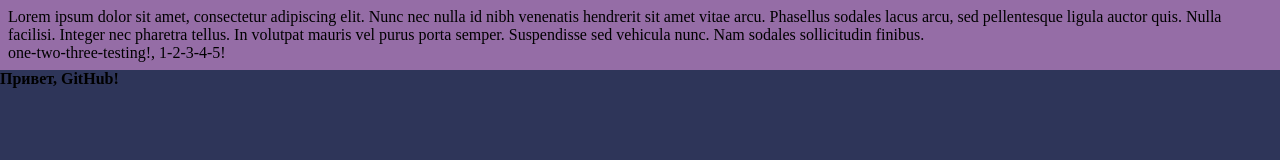
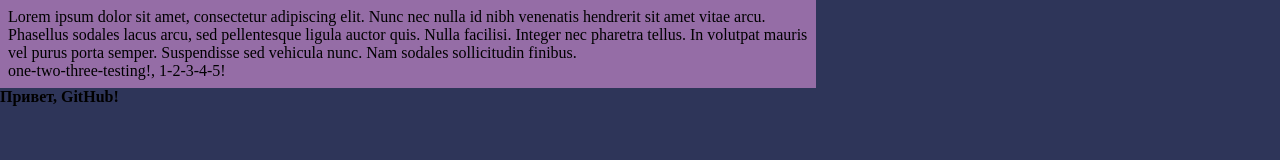
Before and after one commit to IDontCareMe/testingGitHubActions, a plain HTML site: page index.html in a window 1280 px wide. Drawn offline with Linux system fonts and the light colour scheme.

Commit message:
Update style.css

```diff
--- a/css/style.css
+++ b/css/style.css
@@ -12,7 +12,7 @@
 
 #wrapper {
   display: block;
-  width: 800;
+  width: 800px;
   height: 100%;
   background-color: #956DA6;
   padding: 8px;
```
